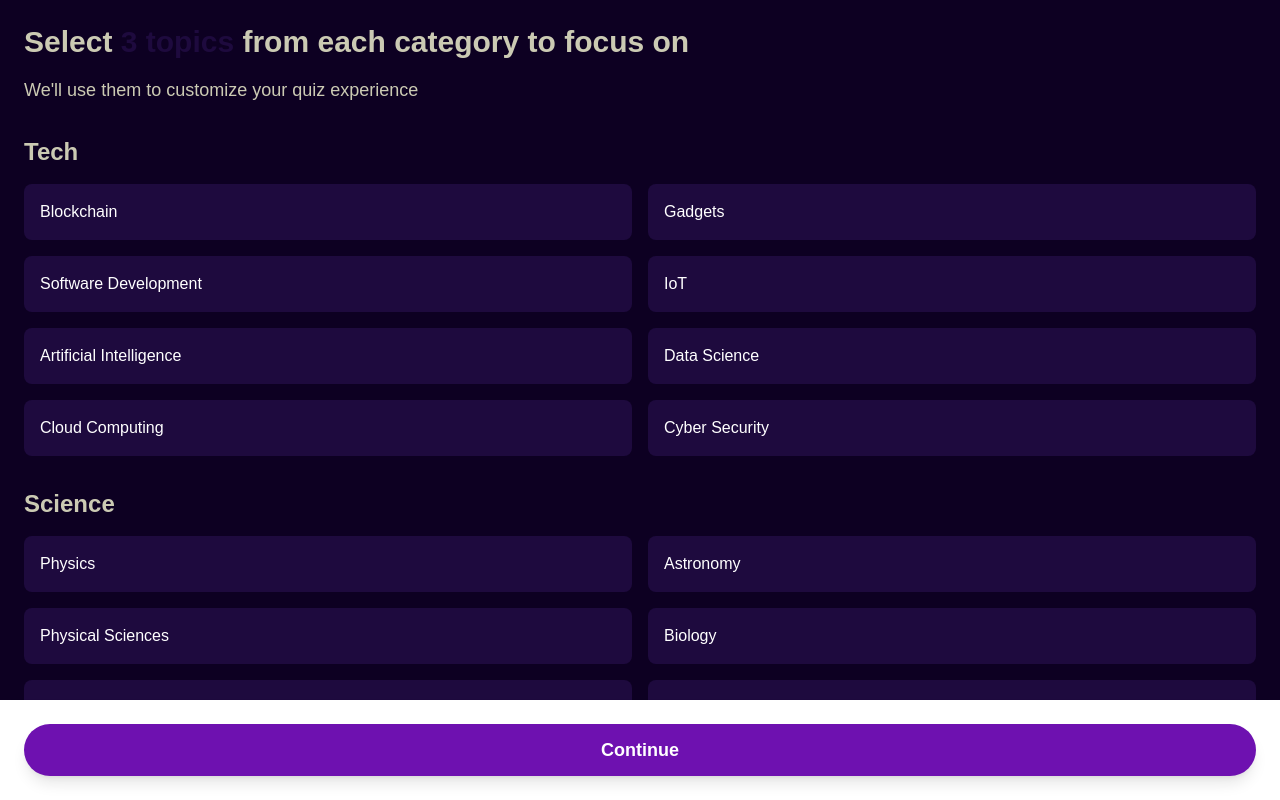
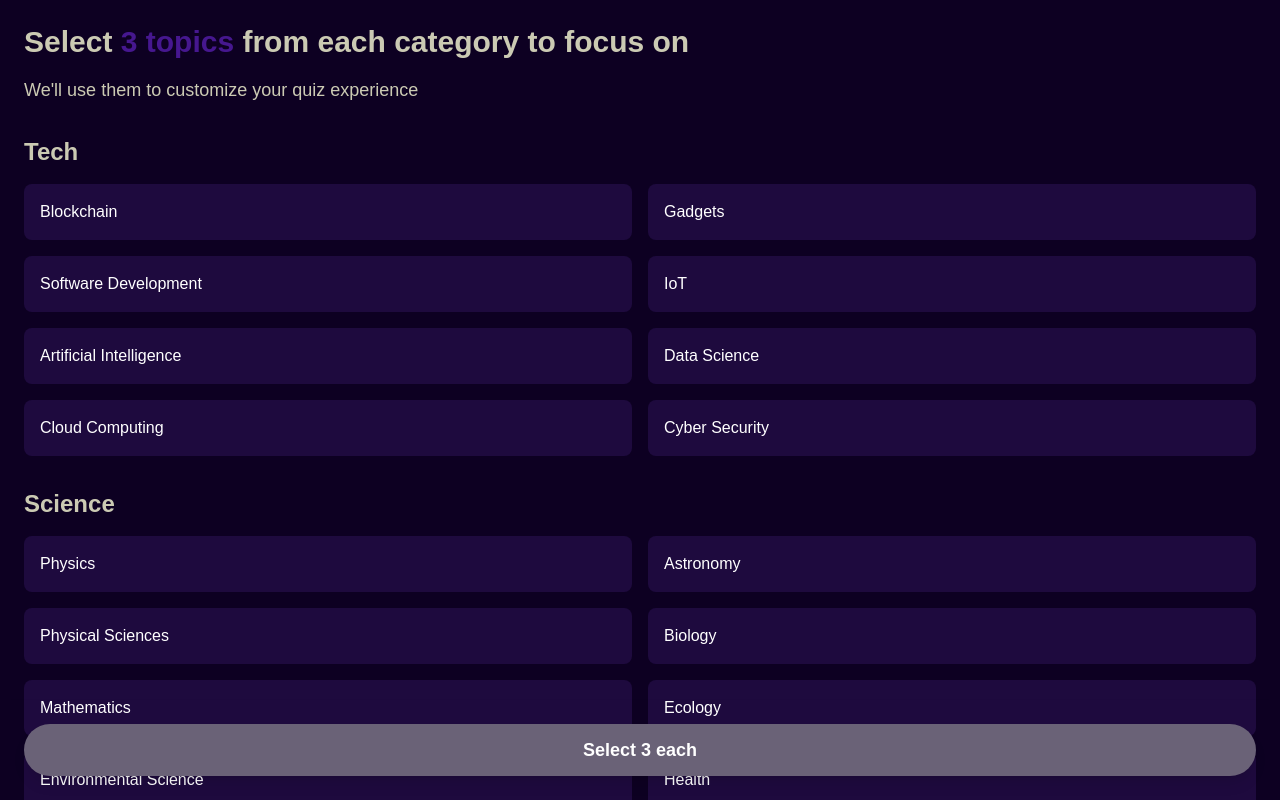
Before and after one commit to codeAKstan/quiz-it, a Next.js app in the folder frontend/: page /topics in a window 1280 px wide. Shown: the top 800 px of the page. Built offline with nearby package versions, Linux system fonts and the light colour scheme.

Commit message:
Added enabled and diasable state, user must select 3 each from the topics

```diff
--- a/frontend/app/topics/page.js
+++ b/frontend/app/topics/page.js
@@ -1,6 +1,4 @@
-// app/topics/page.js
 "use client";
-// app/topics/page.js
 import React, { useState } from 'react';
 import Link from 'next/link';
 
@@ -26,6 +24,14 @@ export default function Topics() {
     },
   ];
 
+  // Track the number of selected topics per category
+  const selectedTopicsPerCategory = categories.map((category) => {
+    return selectedTopics.filter((topic) => category.topics.includes(topic)).length;
+  });
+
+  // Check if the user has selected 3 topics from each category
+  const isSelectionComplete = selectedTopicsPerCategory.every((count) => count === 3);
+
   const handleTopicSelect = (topic) => {
     if (selectedTopics.includes(topic)) {
       setSelectedTopics(selectedTopics.filter((t) => t !== topic));
@@ -38,8 +44,8 @@ export default function Topics() {
 
   return (
     <div className="p-6" style={{ backgroundColor: '#0D0022' }}>
-      <h1 className="text-3xl font-bold text-[#FBFCD8CC]  mb-4">
-        Select <span className='text-[#1E0A3E] '>3 topics</span> from each category to focus on
+      <h1 className="text-3xl font-bold text-[#FBFCD8CC] mb-4">
+        Select <span className="text-[#46178F]">3 topics</span> from each category to focus on
       </h1>
       <p className="text-lg text-[#FBFCD8CC] mb-8">
         We'll use them to customize your quiz experience
@@ -53,13 +59,13 @@ export default function Topics() {
               <button
                 key={idx}
                 className={`p-4 rounded-lg text-left ${
-                    selectedTopics.includes(topic)
-                      ? 'text-[#1E0A3E]' // Dark navy text for selected topics
-                      : 'text-white' // Default text color for unselected topics
-                  }`}
-                  style={{
-                    backgroundColor: selectedTopics.includes(topic) ? '#FFD700' : '#1E0A3E', // Gold for selected, dark navy for unselected
-                  }}
+                  selectedTopics.includes(topic)
+                    ? 'text-[#1E0A3E]'
+                    : 'text-white'
+                }`}
+                style={{
+                  backgroundColor: selectedTopics.includes(topic) ? '#FFD700' : '#1E0A3E',
+                }}
                 onClick={() => handleTopicSelect(topic)}
               >
                 {topic}
@@ -69,15 +75,20 @@ export default function Topics() {
         </div>
       ))}
 
-      <div className="fixed bottom-0 left-0 right-0 p-6 bg-white shadow-lg">
+      <div className="fixed bottom-0 left-0 right-0 p-6 shadow-lg">
         <Link
           href={{
             pathname: '/selected',
-            query: { topics: selectedTopics.join(',') }, // Pass selectedTopics as a query parameter
+            query: { topics: selectedTopics.join(',') },
           }}
-          className="w-full bg-purple-800 text-white px-8 py-3 rounded-full text-lg font-semibold shadow-lg text-center block"
+          className={`w-full px-8 py-3 rounded-full text-lg font-semibold shadow-lg text-center block ${
+            isSelectionComplete
+              ? 'bg-[#46178F] text-white' // Enabled state
+              : 'bg-[#6A6277] text-white cursor-not-allowed' // Disabled state
+          }`}
+          aria-disabled={!isSelectionComplete}
         >
-          Continue
+          {isSelectionComplete ? 'Continue' : 'Select 3 each'}
         </Link>
       </div>
     </div>
```
